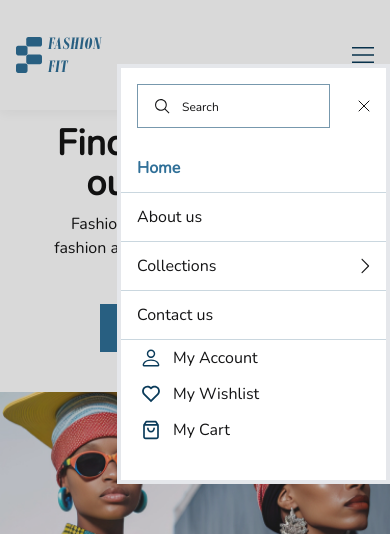
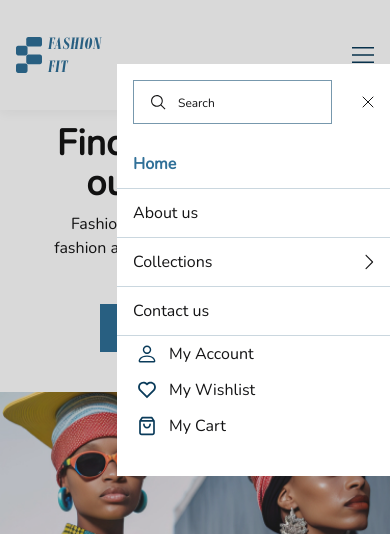
Before and after one commit to codejutsu1/fashion-fit, a Vue app: page / in a window 390 px wide. Both pictures are taken after a click on the element 362 px from the left and 55 px from the top of the page. Shown: the top 534 px of the page. Built offline with nearby package versions, Linux system fonts and the light colour scheme; what @splidejs/vue-splide would draw is missing.

Commit message:
removed border from the responsive menubar

```diff
--- a/src/components/Header.vue
+++ b/src/components/Header.vue
@@ -122,7 +122,7 @@ function openFunction (value) {
 
             <!-- Responsive mobile -->
             <Transition name="menu">
-                <div class="fixed lg:hidden w-[70%]  border-4 bg-[#FFFFFF] top-16 right-0 z-40" v-if="isOpen">
+                <div class="fixed lg:hidden w-[70%] bg-[#FFFFFF] top-16 right-0 z-40" v-if="isOpen">
                     <div class="flex justify-between pt-4 pl-4 pr-2">
                         <div class="border flex space-x-3 w-4/5 px-4 res-search-input">
                             <img class="w-4" src="/images/icons/search-black.svg" alt="Search Icon">
```
